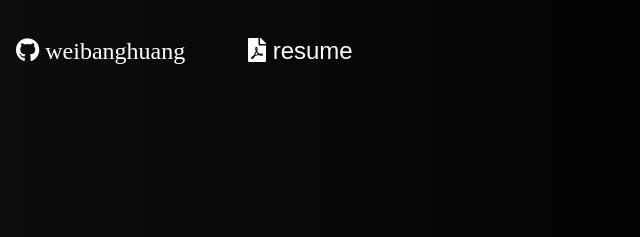
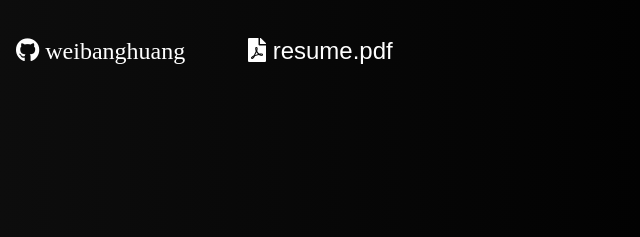
Before and after one commit to weibanghuang/weibang, a plain HTML site: page index.html in a window 1280 px wide. Shown: the part 497-734 px from the top of the page, 524-1164 px from the left. Drawn offline with Linux system fonts and the light colour scheme.

Commit message:
Update index.html

```diff
--- a/index.html
+++ b/index.html
@@ -52,7 +52,7 @@
               <a target="_blank" rel="noopener noreferrer" href="https://github.com/weibanghuang" class="social__icon--link"><i class="fab fa-github"> weibanghuang</i></a>
             </div>
             <div class="footer__link--items">
-              <a target="_blank" rel="noopener noreferrer" href="weibanghuang.pdf" class="social__icon--link"><i class="fas fa-file-pdf"></i> resume</i></a>
+              <a target="_blank" rel="noopener noreferrer" href="weibanghuang.pdf" class="social__icon--link"><i class="fas fa-file-pdf"></i> resume.pdf</i></a>
             </div>
           </div>
 
```
